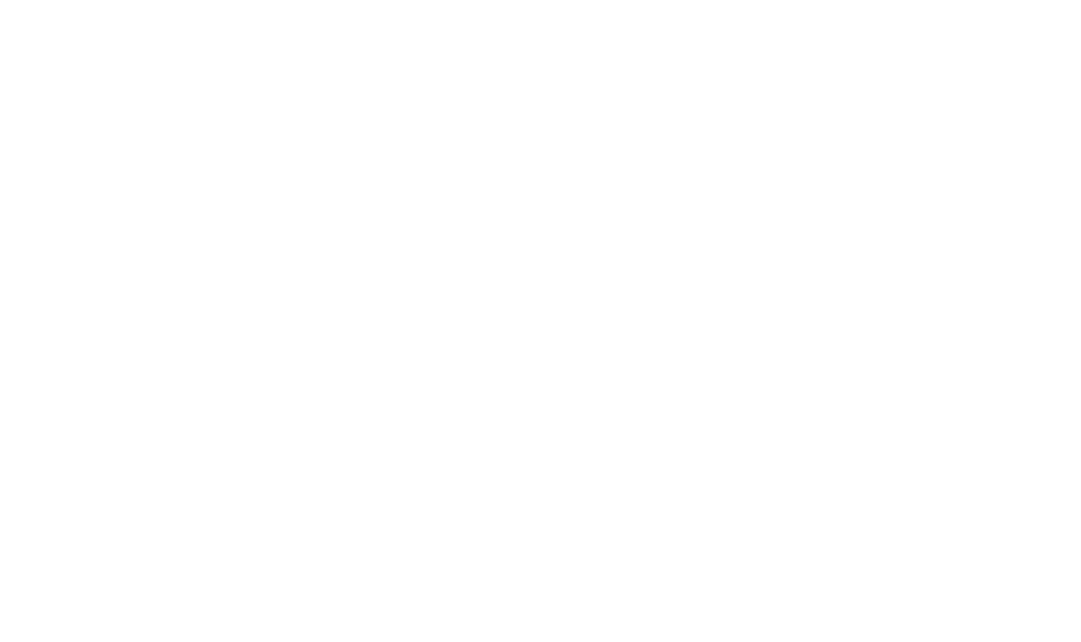
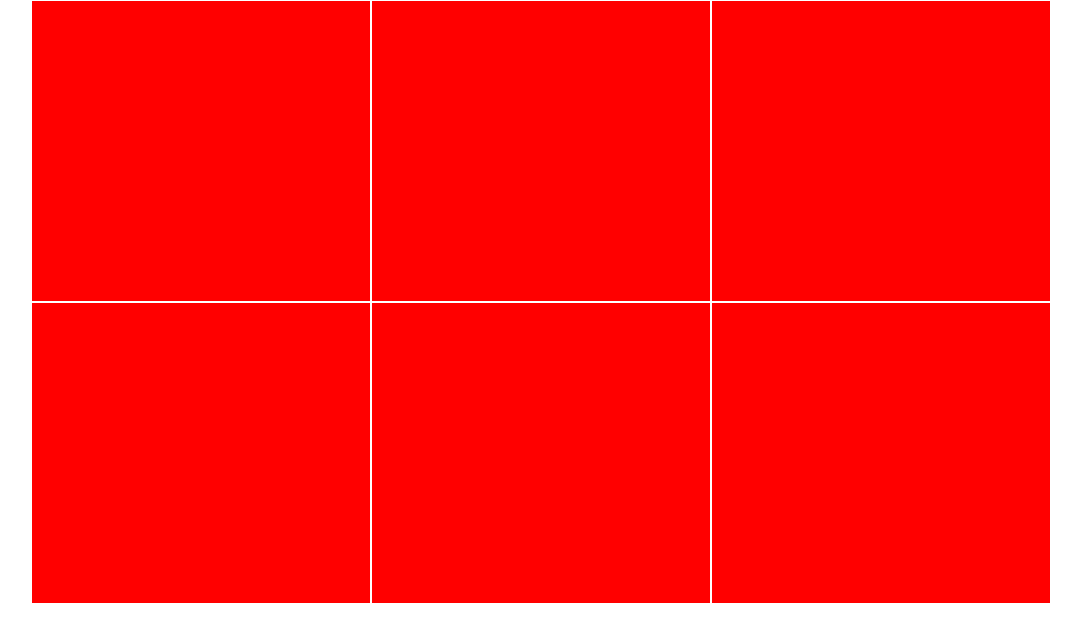
Before and after one commit to filauro1989/html-css-boolando, a plain HTML site: page index.html in a window 1280 px wide. Shown: the whole page, without its empty margins (97-1178 px from the left). Drawn offline with Linux system fonts and the light colour scheme.

Commit message:
creazione struttura

```diff
--- a/css/style.css
+++ b/css/style.css
@@ -3,3 +3,19 @@ margin: 0;
 padding: 0;
 box-sizing: border-box;
 }
+
+.container {
+    width: 80%;
+    margin: 0 auto;
+}
+
+.debug-color {
+    background-color: red;
+    width: 33%;
+    height:300px;
+    margin: 1px;
+}
+
+.exposition-box {
+    float: left;
+}
--- a/index.html
+++ b/index.html
@@ -7,7 +7,19 @@
     <link rel="stylesheet" href="css/style.css">
     <title>html-css-boolando</title>
 </head>
+
 <body>
 
+    <div class="container">
+        <div class="exposition-box debug-color"></div>
+        <div class="exposition-box debug-color"></div>
+        <div class="exposition-box debug-color"></div>
+        <div class="exposition-box debug-color"></div>
+        <div class="exposition-box debug-color"></div>
+        <div class="exposition-box debug-color"></div>
+
+    </div>
+
 </body>
+
 </html>
```
